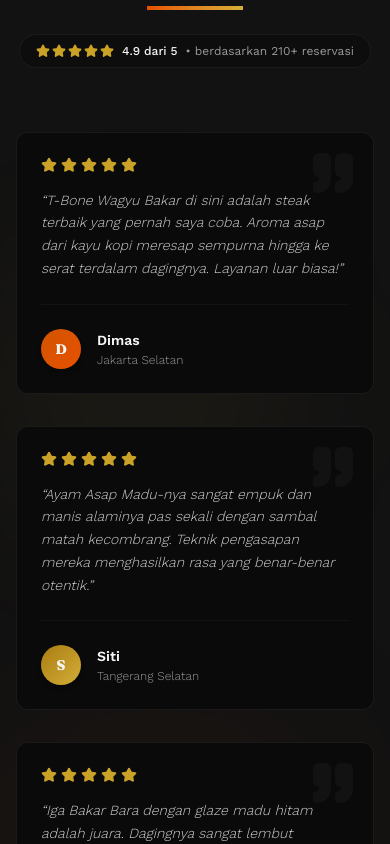
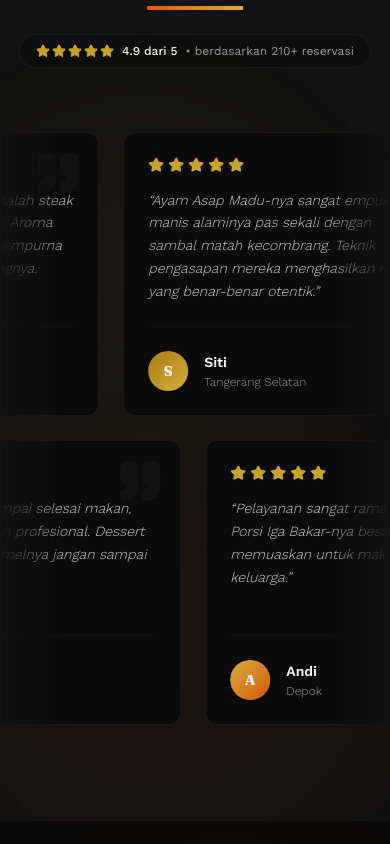
Before and after one commit to dimas1625/kayu-bara, a Next.js app: page / in a window 390 px wide. Shown: the part 4560-5404 px from the top of the page. Built offline with nearby package versions, Linux system fonts and the light colour scheme.

Commit message:
fix: testimoni menjadi bergerak otomatis

```diff
--- a/src/components/Testimonials.tsx
+++ b/src/components/Testimonials.tsx
@@ -1,5 +1,5 @@
 import React from "react";
-import { Star, Quote, Sparkles } from "lucide-react";
+import { Star, Quote } from "lucide-react";
 
 interface Testimonial {
   id: number;
@@ -8,10 +8,10 @@ interface Testimonial {
   quote: string;
   rating: number;
   initials: string;
-  avatarBg: string; // Tailwinds gradient classes
+  avatarBg: string; // Tailwind gradient classes
 }
 
-const testimonials: Testimonial[] = [
+const testimonialsRow1: Testimonial[] = [
   {
     id: 1,
     name: "Dimas",
@@ -38,8 +38,136 @@ const testimonials: Testimonial[] = [
     rating: 5,
     initials: "B",
     avatarBg: "from-charcoal-700 to-charcoal-600"
+  },
+  {
+    id: 4,
+    name: "Rani",
+    location: "Surabaya",
+    quote: "Suasananya hangat dan intim, cocok untuk makan malam romantis. Salmon panggang kayu manisnya juga tidak kalah enak dari menu daging.",
+    rating: 5,
+    initials: "R",
+    avatarBg: "from-ember-500 to-gold-600"
   }
 ];
+
+const testimonialsRow2: Testimonial[] = [
+  {
+    id: 5,
+    name: "Andi",
+    location: "Depok",
+    quote: "Pelayanan sangat ramah dan cepat. Porsi Iga Bakar-nya besar dan sangat memuaskan untuk makan bersama keluarga.",
+    rating: 5,
+    initials: "A",
+    avatarBg: "from-gold-500 to-ember-600"
+  },
+  {
+    id: 6,
+    name: "Maya",
+    location: "Yogyakarta",
+    quote: "Cocktail smoky mereka jadi pendamping sempurna untuk T-Bone Wagyu. Presentasi makanannya juga sangat menarik, cocok untuk konten media sosial.",
+    rating: 5,
+    initials: "M",
+    avatarBg: "from-charcoal-600 to-charcoal-700"
+  },
+  {
+    id: 7,
+    name: "Fajar",
+    location: "Bekasi",
+    quote: "Baru pertama kali coba masakan bakar dengan teknik smoking seperti ini, dan langsung jatuh cinta. Pasti balik lagi bawa teman kantor.",
+    rating: 5,
+    initials: "F",
+    avatarBg: "from-ember-600 to-charcoal-700"
+  },
+  {
+    id: 8,
+    name: "Laras",
+    location: "Bogor",
+    quote: "Dari reservasi sampai selesai makan, semuanya rapi dan profesional. Dessert pisang bakar karamelnya jangan sampai terlewat!",
+    rating: 5,
+    initials: "L",
+    avatarBg: "from-gold-600 to-charcoal-600"
+  }
+];
+
+function TestimonialCard({ item }: { item: Testimonial }) {
+  return (
+    <div
+      className="group relative bg-charcoal-950 border border-charcoal-800/80 rounded-xl p-6 sm:p-8 hover:border-gold-500/30 transition-all duration-500 flex flex-col justify-between hover:shadow-[0_4px_30px_rgba(0,0,0,0.4)] overflow-hidden w-[320px] sm:w-[380px] shrink-0"
+    >
+      {/* Subtle background decoration */}
+      <div className="absolute top-4 right-4 text-charcoal-900 group-hover:text-ember-500/5 transition-colors duration-500 pointer-events-none">
+        <Quote className="w-12 h-12 fill-current" />
+      </div>
+
+      <div className="space-y-4">
+        {/* 5 Stars rating */}
+        <div className="flex items-center gap-1">
+          {[...Array(item.rating)].map((_, i) => (
+            <Star key={i} className="w-4 h-4 text-[#C9A227] fill-[#C9A227]" />
+          ))}
+        </div>
+
+        {/* Quote Text */}
+        <p className="text-charcoal-200 text-sm sm:text-base font-light leading-relaxed italic font-body">
+          &ldquo;{item.quote}&rdquo;
+        </p>
+      </div>
+
+      {/* Customer Profile Row */}
+      <div className="mt-6 pt-6 border-t border-charcoal-900 flex items-center gap-4">
+        {/* Custom Initials Avatar */}
+        <div className={`w-10 h-10 rounded-full bg-gradient-to-br ${item.avatarBg} flex items-center justify-center text-charcoal-50 font-heading font-extrabold text-sm shrink-0 shadow-md`}>
+          {item.initials}
+        </div>
+
+        {/* Name & Location */}
+        <div className="space-y-0.5 font-body">
+          <span className="text-sm font-semibold text-charcoal-50 block group-hover:text-gold-500 transition-colors">
+            {item.name}
+          </span>
+          <span className="text-xs text-charcoal-300 block font-light">
+            {item.location}
+          </span>
+        </div>
+      </div>
+
+      {/* Decorative gradient border line on hover */}
+      <div className="absolute bottom-0 left-0 w-0 h-1 bg-gradient-to-r from-ember-600 via-ember-500 to-gold-500 group-hover:w-full transition-all duration-500" />
+    </div>
+  );
+}
+
+function MarqueeRow({
+  items,
+  direction = "left",
+  speedSeconds = 40
+}: {
+  items: Testimonial[];
+  direction?: "left" | "right";
+  speedSeconds?: number;
+}) {
+  // Duplicate the list so the loop is seamless
+  const looped = [...items, ...items];
+
+  return (
+    <div className="relative overflow-hidden group/row">
+      {/* Fade edges so cards don't hard-cut at the container border */}
+      <div className="pointer-events-none absolute inset-y-0 left-0 w-16 sm:w-32 bg-gradient-to-r from-charcoal-900 to-transparent z-10" />
+      <div className="pointer-events-none absolute inset-y-0 right-0 w-16 sm:w-32 bg-gradient-to-l from-charcoal-900 to-transparent z-10" />
+
+      <div
+        className="flex gap-6 w-max group-hover/row:[animation-play-state:paused]"
+        style={{
+          animation: `marquee-${direction} ${speedSeconds}s linear infinite`
+        }}
+      >
+        {looped.map((item, idx) => (
+          <TestimonialCard key={`${item.id}-${idx}`} item={item} />
+        ))}
+      </div>
+    </div>
+  );
+}
 
 export default function Testimonials() {
   return (
@@ -47,6 +175,23 @@ export default function Testimonials() {
       id="testimoni"
       className="relative py-24 bg-charcoal-900 overflow-hidden"
     >
+      {/* Keyframes for the two scroll directions */}
+      <style>{`
+        @keyframes marquee-left {
+          from { transform: translateX(0); }
+          to { transform: translateX(-50%); }
+        }
+        @keyframes marquee-right {
+          from { transform: translateX(-50%); }
+          to { transform: translateX(0); }
+        }
+        @media (prefers-reduced-motion: reduce) {
+          [style*="marquee-left"], [style*="marquee-right"] {
+            animation: none !important;
+          }
+        }
+      `}</style>
+
       {/* Visual background glows */}
       <div className="absolute top-1/3 left-0 w-72 h-72 bg-gold-500/5 rounded-full blur-[80px] z-0 pointer-events-none" />
       <div className="absolute bottom-0 right-10 w-96 h-96 bg-ember-500/5 rounded-full blur-[100px] z-0 pointer-events-none" />
@@ -81,54 +226,10 @@ export default function Testimonials() {
 
         </div>
 
-        {/* Testimonials Grid */}
-        <div className="grid grid-cols-1 md:grid-cols-3 gap-8">
-          {testimonials.map((item) => (
-            <div
-              key={item.id}
-              className="group relative bg-charcoal-950 border border-charcoal-800/80 rounded-xl p-6 sm:p-8 hover:border-gold-500/30 transition-all duration-500 flex flex-col justify-between hover:shadow-[0_4px_30px_rgba(0,0,0,0.4)] hover:-translate-y-1 overflow-hidden"
-            >
-              {/* Subtle background decoration */}
-              <div className="absolute top-4 right-4 text-charcoal-900 group-hover:text-ember-500/5 transition-colors duration-500 pointer-events-none">
-                <Quote className="w-12 h-12 fill-current" />
-              </div>
-
-              <div className="space-y-4">
-                {/* 5 Stars rating */}
-                <div className="flex items-center gap-1">
-                  {[...Array(item.rating)].map((_, i) => (
-                    <Star key={i} className="w-4 h-4 text-[#C9A227] fill-[#C9A227]" />
-                  ))}
-                </div>
-
-                {/* Quote Text */}
-                <p className="text-charcoal-200 text-sm sm:text-base font-light leading-relaxed italic font-body">
-                  &ldquo;{item.quote}&rdquo;
-                </p>
-              </div>
-
-              {/* Customer Profile Row */}
-              <div className="mt-6 pt-6 border-t border-charcoal-900 flex items-center gap-4">
-                {/* Custom Initials Avatar */}
-                <div className={`w-10 h-10 rounded-full bg-gradient-to-br ${item.avatarBg} flex items-center justify-center text-charcoal-50 font-heading font-extrabold text-sm shrink-0 shadow-md`}>
-                  {item.initials}
-                </div>
-
-                {/* Name & Location */}
-                <div className="space-y-0.5 font-body">
-                  <span className="text-sm font-semibold text-charcoal-50 block group-hover:text-gold-500 transition-colors">
-                    {item.name}
-                  </span>
-                  <span className="text-xs text-charcoal-300 block font-light">
-                    {item.location}
-                  </span>
-                </div>
-              </div>
-
-              {/* Decorative gradient border line on hover */}
-              <div className="absolute bottom-0 left-0 w-0 h-1 bg-gradient-to-r from-ember-600 via-ember-500 to-gold-500 group-hover:w-full transition-all duration-500" />
-            </div>
-          ))}
+        {/* Testimonials Marquee — two rows, opposite directions */}
+        <div className="space-y-6 -mx-4 sm:-mx-6 lg:-mx-8">
+          <MarqueeRow items={testimonialsRow1} direction="left" speedSeconds={42} />
+          <MarqueeRow items={testimonialsRow2} direction="right" speedSeconds={48} />
         </div>
 
       </div>
```
